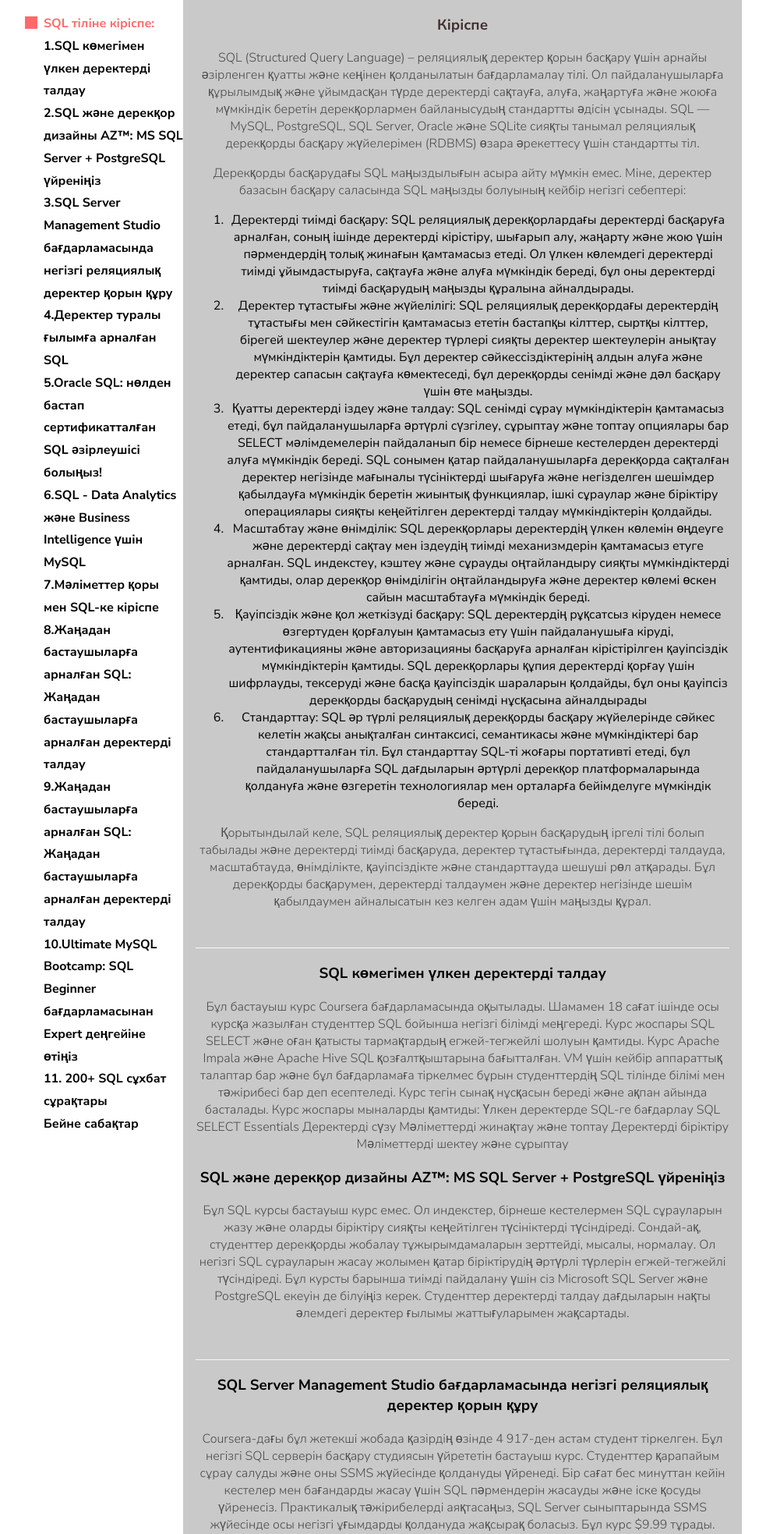
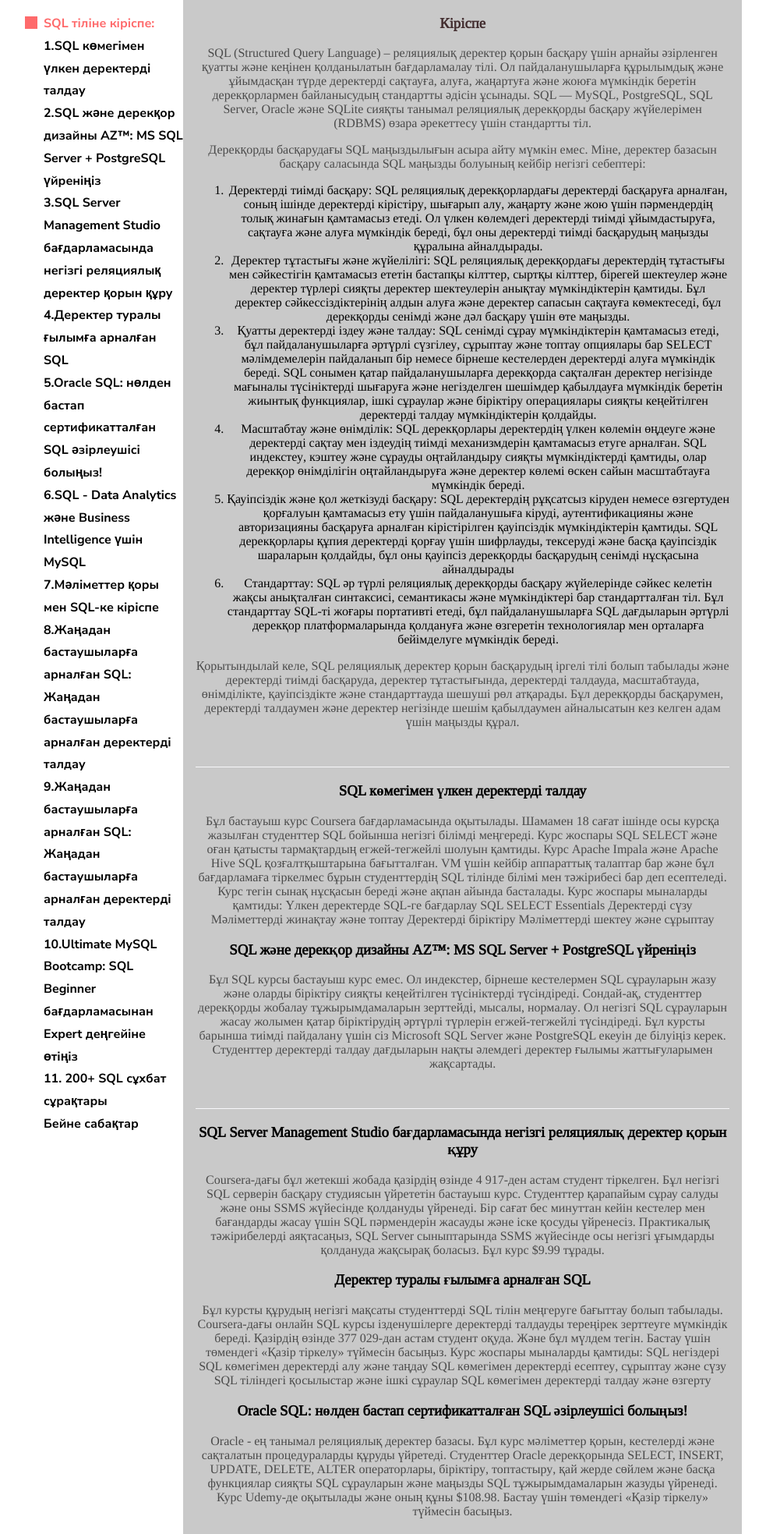
Before and after one commit to UsenUtebayev/sql-course, a Django app: page /doc/ in a window 1280 px wide. Shown: the part 71-2038 px from the top of the page at 78% size, without its empty margins (136-1119 px from the left). Run offline with Django 4.2, Linux system fonts and the light colour scheme; some libraries are stand-ins or nearby versions.

Commit message:
for deploy

```diff
--- a/templates/doc.html
+++ b/templates/doc.html
@@ -10,6 +10,9 @@
     <link href="https://fonts.googleapis.com/css?family=Nunito+Sans:300,400,600,700,800,900" rel="stylesheet">
     <link rel="stylesheet" href="{% static 'css/scribbler-global.css' %}">
     <link rel="stylesheet" href="{% static 'css/scribbler-doc.css' %}">
+    <link rel="preconnect" href="https://fonts.googleapis.com">
+    <link rel="preconnect" href="https://fonts.gstatic.com" crossorigin>
+    <link href="https://fonts.googleapis.com/css2?family=Tinos&display=swap" rel="stylesheet">
 </head>
 <body>
 <div class="doc__bg"></div>
@@ -17,7 +20,8 @@
     <h1 class="logo">SQL курс <span class="logo__thin"></span></h1>
     <ul class="menu">
         <div class="menu__item toggle"><span></span></div>
-        <li class="menu__item"><a href="{% url 'index' %}" class="link link--dark"><i class="fa fa-home"></i> Басты бет</a></li>
+        <li class="menu__item"><a href="{% url 'index' %}" class="link link--dark"><i class="fa fa-home"></i> Басты бет</a>
+        </li>
     </ul>
 </nav>
 {% block content %}
--- a/templates/doc1.html
+++ b/templates/doc1.html
@@ -31,7 +31,8 @@
 
             </ul>
         </aside>
-        <article class="doc__content rounded-circle text-center" style="background-color: rgba(166,166,166,0.6); padding: 0 1rem 1rem 1rem; text-align: center">
+        <article class="doc__content rounded-circle text-center" style="background-color: rgba(166,166,166,0.6); padding: 0 1rem 1rem 1rem; text-align: center;
+                font-family: 'Tinos', serif">
             <section class="js-section">
                 <h3 class="section__title">Кіріспе</h3>
                 <p>SQL (Structured Query Language) – реляциялық деректер қорын басқару үшін арнайы әзірленген қуатты
--- a/templates/index.html
+++ b/templates/index.html
@@ -7,7 +7,7 @@
     <div class="hero__terminal" style="background-color: rgba(171,243,255,0.6)">
       <pre>
         <code class="shell-session demo text-center" style="padding-top: 65px; background-color: rgba(0, 0, 0, 0);
-
+            color: #181818;
 ">"<h1 style="color: #181818;">"Деректерді талдау үшін SQL" курсы</h1></code>
       </pre>
     </div>
```
